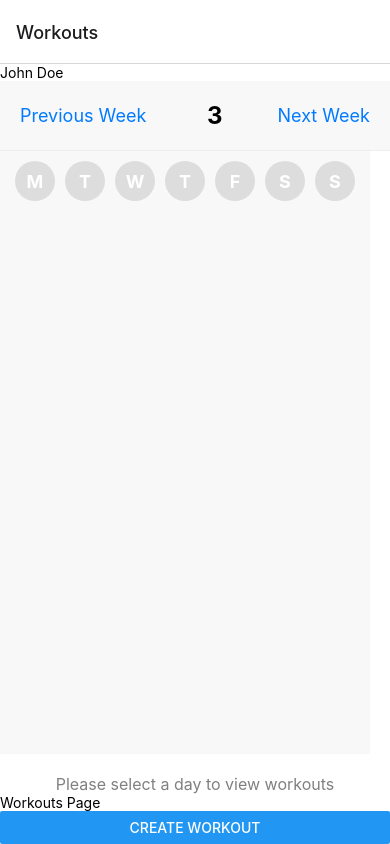
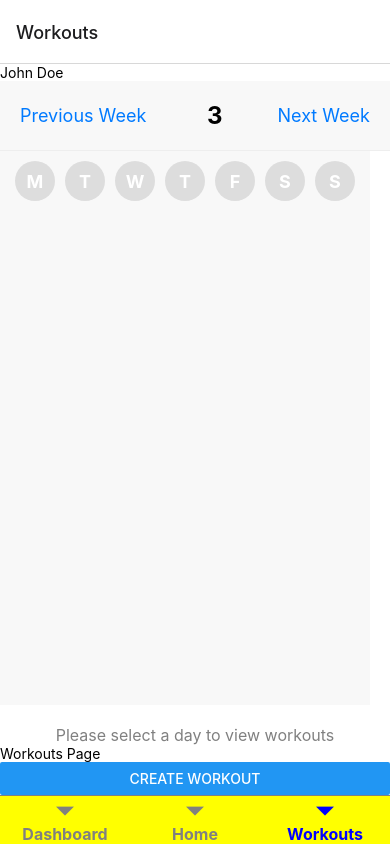
Before and after one commit to SePe19/HealthHub-Frontend, a React Native app: screen /Workouts in a window 390 px wide. Built offline with nearby package versions, Linux system fonts and the light colour scheme; no server answers.

Commit message:
added navigation and main screens

```diff
--- a/App.js
+++ b/App.js
@@ -1,19 +1,16 @@
 import React from 'react';
 import { NavigationContainer } from '@react-navigation/native';
-import { createStackNavigator } from '@react-navigation/stack';
-import Workouts from './pages/Workouts';
-import CreateWorkout from './pages/CreateWorkout';
-//import BottomTabNavigator from './components/navigation/BottomTabNavigator';
+//import { createStackNavigator } from '@react-navigation/stack';
+//import Workouts from './pages/Workouts';
+//import CreateWorkout from './pages/CreateWorkout';
+import TabNavigator from './components/navigation/TabNavigator';
 
-const Stack = createStackNavigator();
-
-export default function App() {
+const App = () => {
     return (
         <NavigationContainer>
-            <Stack.Navigator>
-                <Stack.Screen name="Workouts" component={Workouts} />
-                <Stack.Screen name="CreateWorkout" component={CreateWorkout} />
-            </Stack.Navigator>
+            <TabNavigator />
         </NavigationContainer>
     );
-}
+};
+
+export default App;
--- /dev/null
+++ b/components/navigation/TabNavigator.js
@@ -0,0 +1,40 @@
+import React from 'react';
+import { createBottomTabNavigator } from '@react-navigation/bottom-tabs';
+import { StyleSheet } from 'react-native';
+import HomeScreen from '../../screens/HomeScreen';
+import DashboardScreen from '../../screens/DashboardScreen';
+import WorkoutsScreen from '../../screens/WorkoutsScreen';
+
+const Tab = createBottomTabNavigator();
+
+const TabNavigator = () => {
+    return (
+        <Tab.Navigator
+            initialRouteName="Home"
+            screenOptions={{
+                tabBarActiveTintColor: 'blue',
+                tabBarInactiveTintColor: 'gray',
+                tabBarLabelStyle: styles.label,
+                tabBarStyle: styles.tabBar,
+            }}
+        >
+            <Tab.Screen name="Dashboard" component={DashboardScreen} />
+            <Tab.Screen name="Home" component={HomeScreen} />
+            <Tab.Screen name="Workouts" component={WorkoutsScreen} />
+        </Tab.Navigator>
+    );
+};
+
+const styles = StyleSheet.create({
+    tabBar: {
+        backgroundColor: 'yellow',
+        borderTopWidth: 1,
+        borderTopColor: 'gray',
+    },
+    label: {
+        fontSize: 16,
+        fontWeight: 'bold',
+    },
+});
+
+export default TabNavigator;
--- /dev/null
+++ b/screens/WorkoutsScreen.js
@@ -0,0 +1,156 @@
+import React, { useEffect, useState } from 'react'
+import { View, StyleSheet, Text, ScrollView, TouchableOpacity, Button } from 'react-native'
+import Header from '../components/Header.js'
+import UserWorkout from '../components/UserWorkout.js'
+import httpService from '../services/httpService'
+
+const WorkoutsScreen = ({ navigation }) => {
+    const [userWorkouts, setUserWorkouts] = useState([])
+    const [loading, setLoading] = useState(true)
+    const [error, setError] = useState(null)
+    const [selectedDate, setSelectedDate] = useState(currentDate(new Date()))
+    const [selectedDay, setSelectedDay] = useState('')
+    const userWorkoutsURL = 'workout/user-workouts'
+
+    const handleCreateWorkout = () => {
+        navigation.navigate('CreateWorkout')
+    }
+
+    const username = 'John Doe';
+    const motivationalQuote = 'Stay motivated!';
+
+    const days = [
+        { short: 'M', full: 'Monday' },
+        { short: 'T', full: 'Tuesday' },
+        { short: 'W', full: 'Wednesday' },
+        { short: 'T', full: 'Thursday' },
+        { short: 'F', full: 'Friday' },
+        { short: 'S', full: 'Saturday' },
+        { short: 'S', full: 'Sunday' },
+    ];
+
+    function currentDate(date) {
+        const utcDate = new Date(Date.UTC(date.getFullYear(), date.getMonth(), date.getDate()));
+        return utcDate.getDate()
+    }
+
+
+    const filterWorkouts = () => {
+        const workoutIds = [selectedDate]?.[selectedDay] || [];
+        return userWorkouts.filter(workout => workoutIds.includes(workout.id));
+    };
+
+    const handleWeekChange = (increment) => {
+        setSelectedDate(prevDate => prevDate + increment);
+        setSelectedDay(''); // Reset day selection when week changes
+    };
+
+
+    useEffect(() => {
+        const fetchUserWorkouts = async () => {
+            try {
+                const {data} = await httpService.get(userWorkoutsURL, {
+                    params: {
+                        userId: 1
+                    }
+                });
+                setUserWorkouts(data)
+                setLoading(false)
+                console.log(data, "This is out user workout data")
+            } catch (error) {
+                setError('Error fetching user workouts. Please try again later.');
+                setLoading(false);
+            }
+        }
+        fetchUserWorkouts()
+    }, []);
+
+
+    return (
+        <View style={styles.container}>
+            <Header username={username} motivationalQuote={motivationalQuote} />
+            <View style={styles.weekContainer}>
+                <TouchableOpacity onPress={() => handleWeekChange(-1)}>
+                    <Text style={styles.weekChangeButton}>Previous Week</Text>
+                </TouchableOpacity>
+                <Text style={styles.weekHeading}>{selectedDay} {selectedDate}</Text>
+                <TouchableOpacity onPress={() => handleWeekChange(1)}>
+                    <Text style={styles.weekChangeButton}>Next Week</Text>
+                </TouchableOpacity>
+            </View>
+            <ScrollView horizontal contentContainerStyle={styles.daysContainer}>
+                {days.map(day => (
+                    <TouchableOpacity
+                        key={day.full}
+                        style={[styles.day, selectedDay === day.full && styles.selectedDay]}
+                        onPress={() => setSelectedDay(day.full)}
+                    >
+                        <Text style={styles.dayText}>{day.short}</Text>
+                    </TouchableOpacity>
+                ))}
+            </ScrollView>
+            {selectedDay ? (
+                <UserWorkout user_workouts={filterWorkouts()} />
+            ) : (
+                <Text style={styles.placeholderText}>Please select a day to view workouts</Text>
+            )}
+            <Text>Workouts Page</Text>
+            <Button title="Create Workout" onPress={handleCreateWorkout} />
+        </View>
+    );
+};
+
+const styles = StyleSheet.create({
+    container: {
+        flex: 1,
+        backgroundColor: 'white',
+    },
+    weekContainer: {
+        flexDirection: 'row',
+        alignItems: 'center',
+        justifyContent: 'space-between',
+        padding: 20,
+        backgroundColor: '#f8f8f8',
+        borderBottomWidth: 1,
+        borderBottomColor: '#eee',
+    },
+    weekHeading: {
+        fontSize: 24,
+        fontWeight: 'bold',
+    },
+    weekChangeButton: {
+        fontSize: 18,
+        color: '#007AFF',
+    },
+    daysContainer: {
+        flexDirection: 'row',
+        justifyContent: 'space-around',
+        padding: 10,
+        backgroundColor: '#f8f8f8',
+    },
+    day: {
+        width: 40,
+        height: 40,
+        borderRadius: 20,
+        backgroundColor: '#ddd',
+        justifyContent: 'center',
+        alignItems: 'center',
+        marginHorizontal: 5,
+    },
+    selectedDay: {
+        backgroundColor: '#007AFF',
+    },
+    dayText: {
+        color: 'white',
+        fontSize: 18,
+        fontWeight: 'bold',
+    },
+    placeholderText: {
+        fontSize: 16,
+        color: 'gray',
+        textAlign: 'center',
+        marginTop: 20,
+    },
+});
+
+export default WorkoutsScreen
```
Also changed, not shown: screens/WorkoutScreen.js (deleted, +0 -12 lines).
